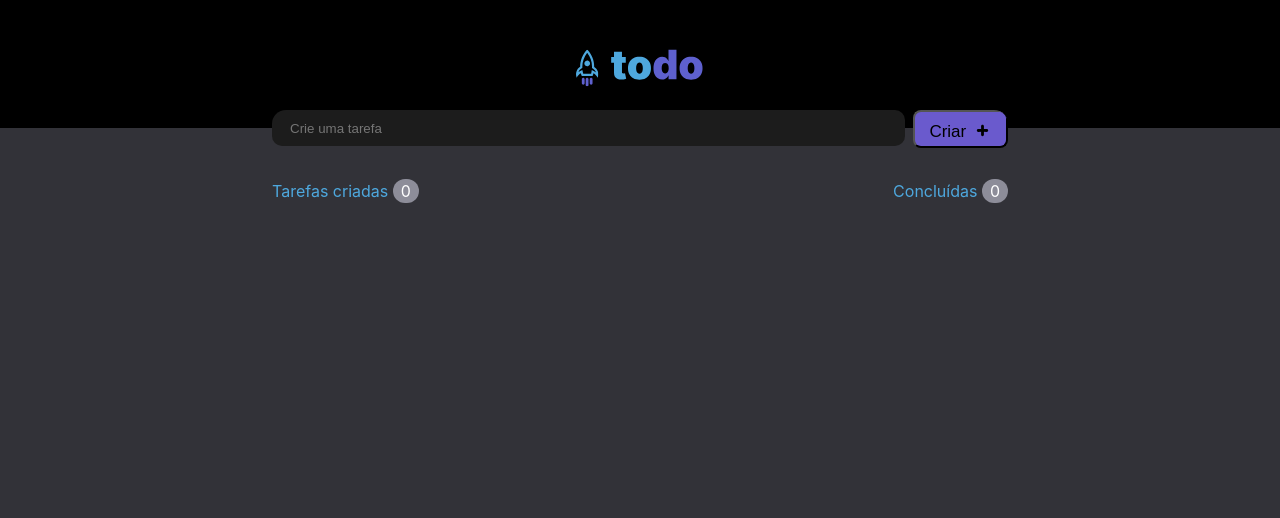
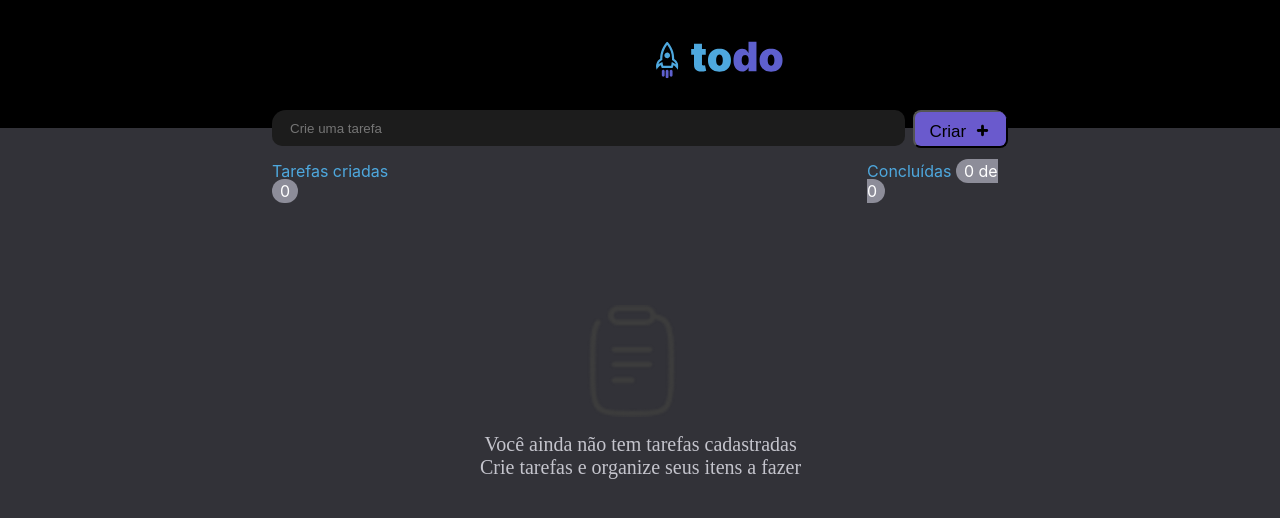
Before and after one commit to ArthurSantos19/ToDo_List, a React (Vite) app in the folder ToDo_List/: page / in a window 1280 px wide. Shown: the top 518 px of the page. Built offline with nearby package versions, Linux system fonts and the light colour scheme.

Commit message:
Status de tarefas concluídas e clipboard

```diff
--- a/ToDo_List/src/App.jsx
+++ b/ToDo_List/src/App.jsx
@@ -12,7 +12,20 @@ export function App() {
 
   const taskHandler = (task) => {
     setTasks([...tasks, task])
-    console.log(tasks.length)
+  }
+
+  const [checks, setChecks] = useState(0)
+  const check = () => {
+    let checkbox = document.getElementById('check')
+    if(checkbox.checked) {
+
+     setChecks(checks + 1)
+     console.log(checks)
+    }
+    if(checkbox.checked == false) {
+      console.log('false')
+      setChecks(checks - 1)
+    }
   }
 
   function deleteTask(id) {
@@ -25,10 +38,10 @@ export function App() {
     <div>
       <Header/>
       <div className={styles.wrapper}>
-        <Task tasks={tasks} taskHandler={taskHandler}/>
+        <Task tasks={tasks} checks={checks} taskHandler={taskHandler}/>
           <div className={styles.divlIf}>
             {tasks.map((task) => {
-              return <ListForm deleteTask={deleteTask} task={task}/>
+              return <ListForm deleteTask={deleteTask} check={check} tasks={tasks} task={task}/>
             })}
           </div>
 
--- a/ToDo_List/src/components/ListForm.jsx
+++ b/ToDo_List/src/components/ListForm.jsx
@@ -1,29 +1,19 @@
 import styles from './ListForm.module.css'
 import { VscTrash } from "react-icons/vsc";
 import trash from '../assets/trash.png'
-export function ListForm({task, deleteTask}) {
-
-  const check = (task) => {
-    let checkbox = document.getElementById('check')
-    if(checkbox.checked) {
-      console.log(task)
-    }else {
-      console.log('estamos no else')
-    }
-  }
-
+import { useState } from 'react';
+export function ListForm({task, deleteTask, check}) {
 
 
   return(
     <main className={styles.mainList}>
       <div className={styles.listForm}>
-        <input id='check' onChange={check} className={styles.check} type='checkbox'/>
+        <input id='check' onClick={check} className={styles.check} type='checkbox'/>
         <textarea>{task.text}</textarea>
         {/* <a onClick={() => deleteTask(task.id)} className={styles.delete}><VscTrash/></a> */}
         <img onClick={() => deleteTask(task.id)} className={styles.delete} src={trash}/>
 
       </div>
-
     </main>
 
 
--- a/ToDo_List/src/components/Task.jsx
+++ b/ToDo_List/src/components/Task.jsx
@@ -3,9 +3,10 @@ import { ListForm } from './ListForm'
 import styles from './Task.module.css'
 import { Centerbar } from './Centerbar'
 import {TiPlus} from "react-icons/ti"
+import any from '../assets/Clipboard.png'
 
 
-export function Task({ taskHandler, tasks }) {
+export function Task({ taskHandler, tasks, checks }) {
 
   const [text, setText] = useState('')
   const [id, setId] = useState(0)
@@ -16,12 +17,6 @@ export function Task({ taskHandler, tasks }) {
     taskHandler(obj)
     document.getElementById('input').value = null
   }
-
-  const numTask = () => {
-    let num = tasks.length
-    return num
-  }
-
 
   return(
     <>
@@ -41,9 +36,16 @@ export function Task({ taskHandler, tasks }) {
             <li>Tarefas criadas <span>{tasks.length}</span></li>
           </ul>
           <ul>
-            <li>Concluídas <span> 0</span></li>
+            <li>Concluídas <span> {checks} de {tasks.length}</span></li>
           </ul>
         </ul>
+        {!tasks.length && (
+          <div className={styles.card}>
+            <img src={any} alt='clipboard' />
+            <p>Você ainda não tem tarefas cadastradas</p>
+            <p>Crie tarefas e organize seus itens a fazer</p>
+          </div>
+        )}
 
       </div>
 
--- a/ToDo_List/src/components/Task.module.css
+++ b/ToDo_List/src/components/Task.module.css
@@ -121,8 +121,32 @@ li {
 span {
   background: var(--gray-400);
   color: white;
-  width:24px;
+  width:28px;
   height:19px;
   padding: 2px 8px;
   border-radius: 999px;
 }
+
+.card {
+  display: flex;
+  flex-direction: column;
+  margin-left: 9rem;
+  margin-top: 5rem;
+  text-align: center;
+}
+
+img {
+  height: 7rem;
+  width: 7rem;
+  margin-left: 10rem;
+  margin-bottom: 1rem;
+}
+
+.card p {
+  margin-left:4rem;
+
+}
+
+p {
+  font-size: 20px;
+}
```
Also changed, not shown: ToDo_List/src/assets/Clipboard.png (added).
